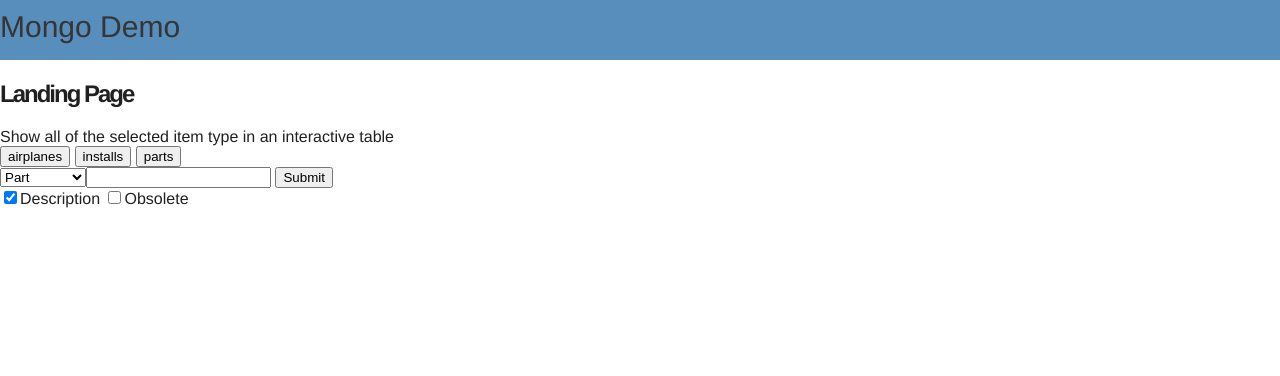
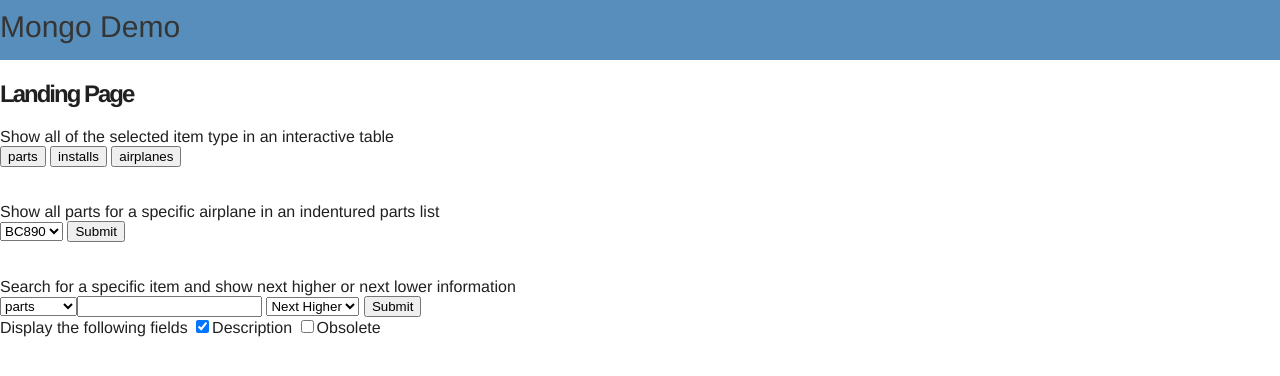
Before and after one commit to dancornutt/work-flask-mongo-demo, a Flask app: page / in a window 1280 px wide. Shown: the top 376 px of the page. Run offline with Flask 2, Linux system fonts and the light colour scheme; parts of the project's set-up code (start-up, migrations or seed data) failed here and were passed over; some libraries are stand-ins or nearby versions.

Commit message:
Updated main page to include buttons for various functions, and updated some functionality on the js file"

```diff
--- a/main.py
+++ b/main.py
@@ -21,8 +21,8 @@ app.config.from_mapping(config)
 
 @app.route('/')
 def home_page():
-    options = ["Part", "Assembly", "Installation"]
-    return render_template("main_page.jinja2", options=options)
+    tables = get_tables()
+    return render_template("home_page.jinja2", tables=tables)
 
 @app.route('/all')
 def full_table():
--- a/static/js/main_page_js.js
+++ b/static/js/main_page_js.js
@@ -30,8 +30,6 @@ function Filter(type) {
         column = 7;
     } else if (type === "Location") {
         column = 8;
-    } else if (type === "STA") {
-        column = 9;
     }
     for (i = 0; i < tr.length; i++) {
         td = tr[i].getElementsByTagName("td")[column];
--- /dev/null
+++ b/templates/home_page.jinja2
@@ -0,0 +1,50 @@
+{% extends 'base.jinja2' %}
+
+{% block subtitle %}Landing Page{% endblock subtitle %}
+
+{% block content %}
+
+Show all of the selected item type in an interactive table
+
+<form method="GET" action={{ url_for('full_table') }}>
+    {% for table in tables %}
+        <input id="all_{{ table }}" type='submit' name="type" value="{{ table }}">
+    {% endfor %}
+</form>
+<br><br>
+
+Show all parts for a specific airplane in an indentured parts list<br>
+
+<form method="GET" action={{ url_for('nested_page') }}>
+    <select name = line_number>
+    <option value="BC890">BC890</option>
+    <option value="BC003">BC003</option>
+    <option value="BC890">BC202</option>
+    <option value="BC003">BC038</option>
+    </select>
+    <input type='submit' value="Submit">
+</form>
+
+<br><br>
+
+Search for a specific item and show next higher or next lower information
+
+<form method="GET" action={{ url_for('part_page') }}>
+    <select name = search_type method="GET" action="/">
+        <option value="{{tables[0]}}" selected>{{tables[0]}}</option>
+        {% for table in tables[1:] %}
+            <option value= "{{ table }}">{{ table }}</option>
+        {% endfor %}
+        <label for="number">Number: </label><input type="text" id='number' name='part_number'>
+        <select name = level>
+        <option value="next_higher">Next Higher</option>
+        <option value="next_lower">Next Lower</option>
+        </select>
+    <input type='submit' value="Submit">
+    <br>
+    Display the following fields
+    <input type="checkbox" name="Description" value="True" checked>Description
+    <input type="checkbox" name="Obsolete" value="Obsolete">Obsolete
+</form>
+
+{% endblock content %}
--- a/templates/main_page.jinja2
+++ /dev/null
@@ -1,28 +0,0 @@
-{% extends 'base.jinja2' %}
-
-{% block subtitle %}Landing Page{% endblock subtitle %}
-
-{% block content %}
-
-Show all of the selected item type in an interactive table
-
-<form method="GET" action={{ url_for('full_table') }}>
-    <input id="all_parts" type='submit' name="type" value="airplanes">
-    <input id="all_install" type='submit' name="type" value="installs">
-    <input id="all_airplanes" type='submit' name="type" value="parts">
-</form>
-
-<form method="GET" action={{ url_for('part_page') }}>
-    <select name = search_type method="GET" action="/">
-        <option value="{{options[0]}}" selected>{{options[0]}}</option>
-        {% for option in options[1:] %}
-            <option value= "{{ option}}">{{option}}</option>
-        {% endfor %}
-        <label for="number">Number: </label><input type="text" id='number' name='part_number'>
-    <input type='submit' value="Submit">
-    <br>
-    <input type="checkbox" name="Description" value="True" checked>Description
-    <input type="checkbox" name="Obsolete" value="Obsolete">Obsolete
-</form>
-
-{% endblock content %}
--- a/templates/main_page_js.jinja2
+++ b/templates/main_page_js.jinja2
@@ -35,12 +35,6 @@
             <option>CTR</option>
             <option>Outboard</option>
             </select></td>
-    {% elif title == "STA" %}
-        <td><select id="select_{{ title }}" onchange="Filter('{{ title }}')" class='form-control'>
-            <option></option>
-            <option>Const</option>
-            <option>Non Const</option>
-            </select></td>
     {% else %}
         <td><select id="select_{{ title }}" onchange="Filter('{{ title }}')" class='form-control'>
             <option></option>
```
